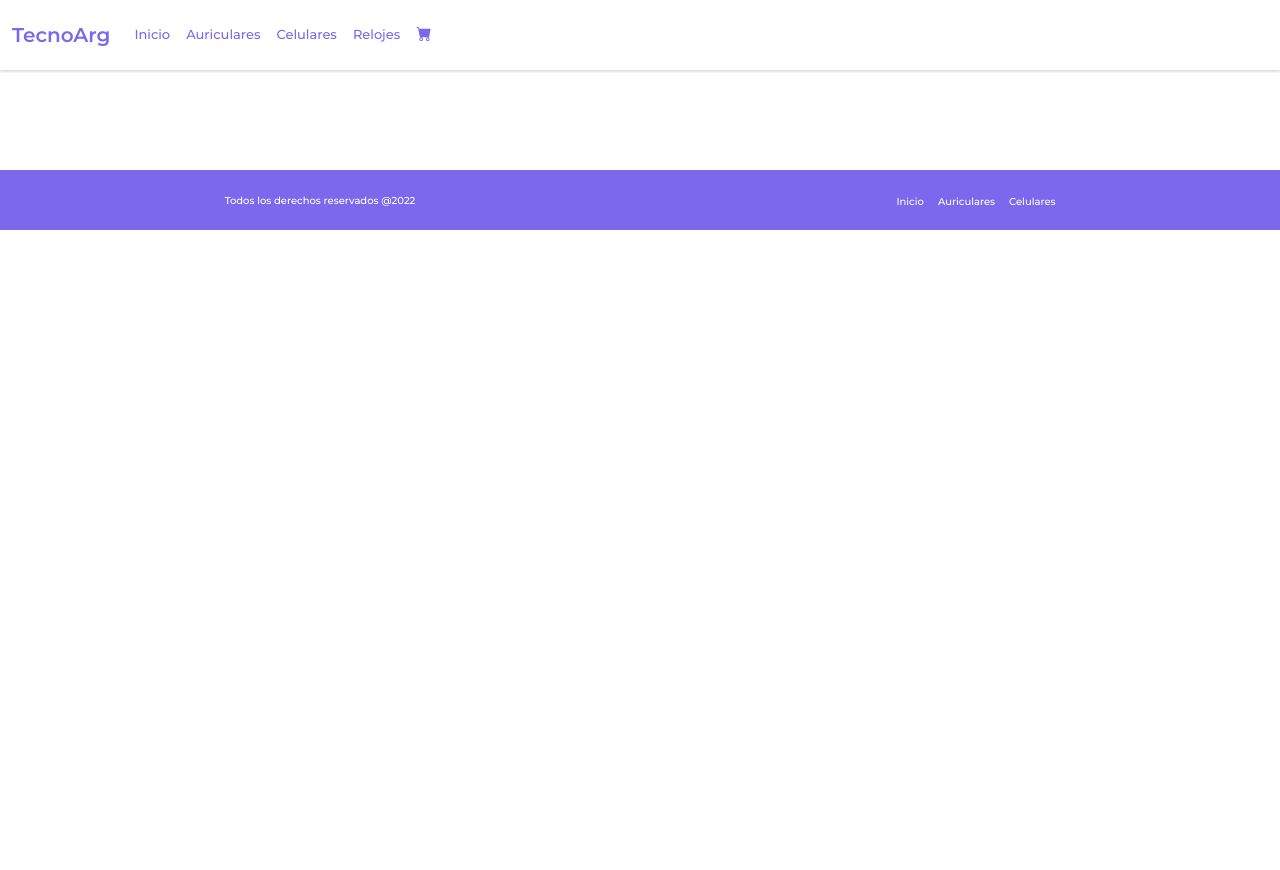
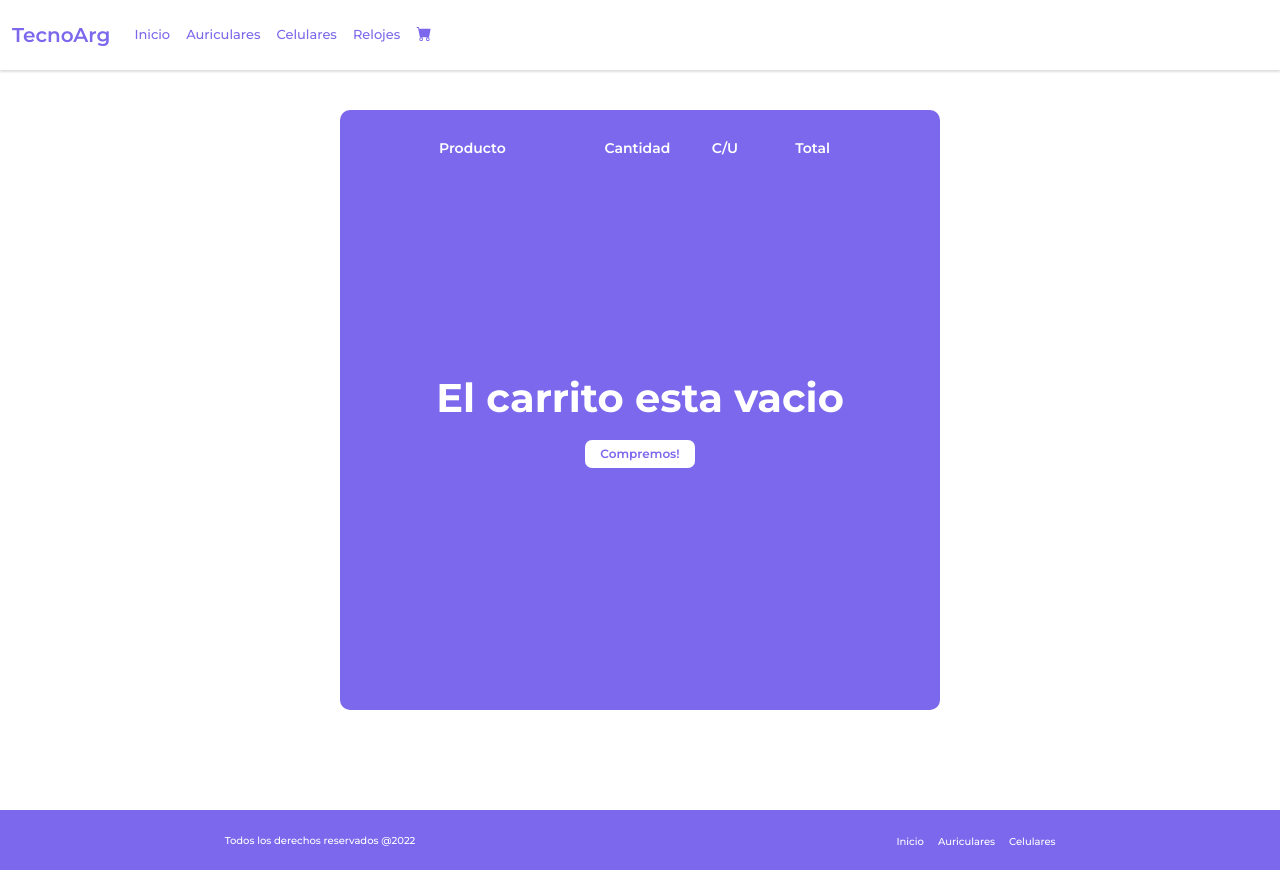
Before and after one commit to TadeMaddonni/ecomm-tadeomaddonni, a React (Create React App) app: page /ecomm-tadeomaddonni/cart in a window 1280 px wide. Before the commit the page ends 800 px from the top, so only its background shows below. Built offline with nearby package versions, Linux system fonts and the light colour scheme; the HTML template or start-up script is replaced by a standard one.

Commit message:
fixin deploy

```diff
--- a/package.json
+++ b/package.json
@@ -1,5 +1,5 @@
 {
-	"homepage": "https://tademaddonni.github.io/ecomm-tadeomaddonni/home",
+	"homepage": "https://tademaddonni.github.io/ecomm-tadeomaddonni",
 	"name": "ecomm-tadeomaddonni",
 	"version": "0.1.0",
 	"private": true,
--- a/src/App.js
+++ b/src/App.js
@@ -16,7 +16,7 @@ function App() {
 				<Routes>
 					<Route
 						exact
-						path="ecomm-tadeomaddonni/home"
+						path="ecomm-tadeomaddonni/"
 						element={<ItemListContainer greeting="Tienda" />}
 					/>
 					<Route
@@ -29,7 +29,7 @@ function App() {
 						path="ecomm-tadeomaddonni/item/:id"
 						element={<ItemDetailContainer />}
 					/>
-					<Route path="/cart" element={<Cart />} />
+					<Route path="ecomm-tadeomaddonni/cart" element={<Cart />} />
 				</Routes>
 				<Footer />
 			</BrowserRouter>
--- a/src/components/Cart/cart.jsx
+++ b/src/components/Cart/cart.jsx
@@ -129,7 +129,7 @@ const Cart = () => {
 				) : (
 					<div className="emptyCartContainer">
 						<h1 className="cartTitle">El carrito esta vacio</h1>
-						<Link to="/ecomm-tadeomaddonni/home">
+						<Link to="/ecomm-tadeomaddonni/">
 							<button className="goBackBtn">Compremos!</button>
 						</Link>
 					</div>
--- a/src/components/NavBar.jsx
+++ b/src/components/NavBar.jsx
@@ -7,7 +7,7 @@ function Navbar() {
 			<div className="container-fluid">
 				<Link
 					className="navbar-brand brandName"
-					to="ecomm-tadeomaddonni/home"
+					to="ecomm-tadeomaddonni/"
 				>
 					TecnoArg
 				</Link>
@@ -29,7 +29,7 @@ function Navbar() {
 					<ul className="navbar-nav me-auto mb-2 mb-lg-0">
 						<li className="nav-item">
 							<Link
-								to="ecomm-tadeomaddonni/home"
+								to="ecomm-tadeomaddonni/"
 								className="nav-link  links"
 							>
 								Inicio
--- a/src/components/itemDetail/ItemDetail.jsx
+++ b/src/components/itemDetail/ItemDetail.jsx
@@ -53,7 +53,7 @@ const ItemDetail = ({ item }) => {
 								/>
 							) : (
 								<Link
-									to="/cart"
+									to="/ecomm-tadeomaddonni/cart"
 									className="checkoutBtn noUnderline"
 								>
 									Finalizar compra
```
